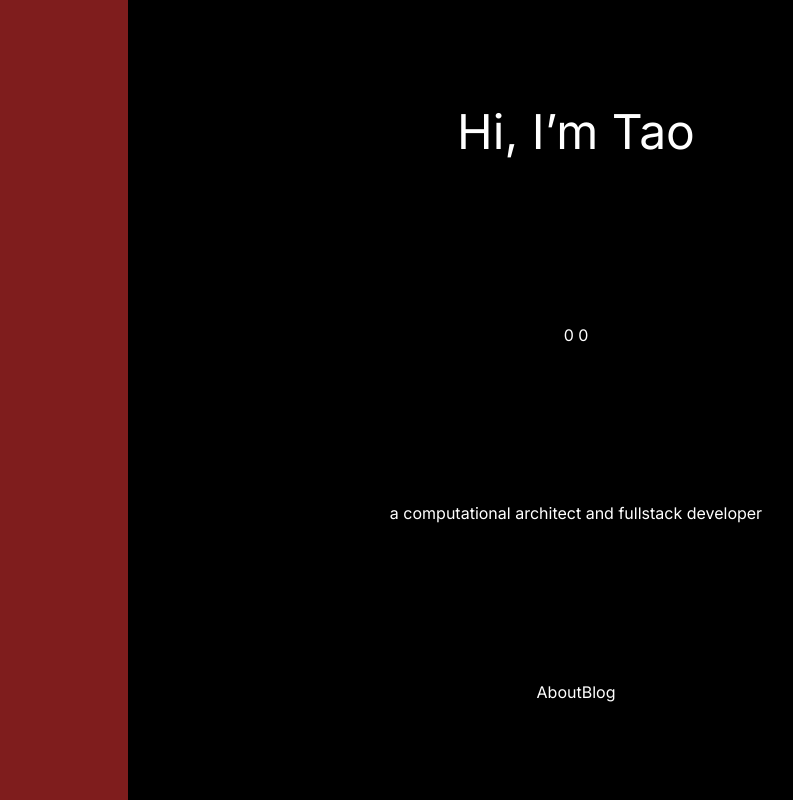
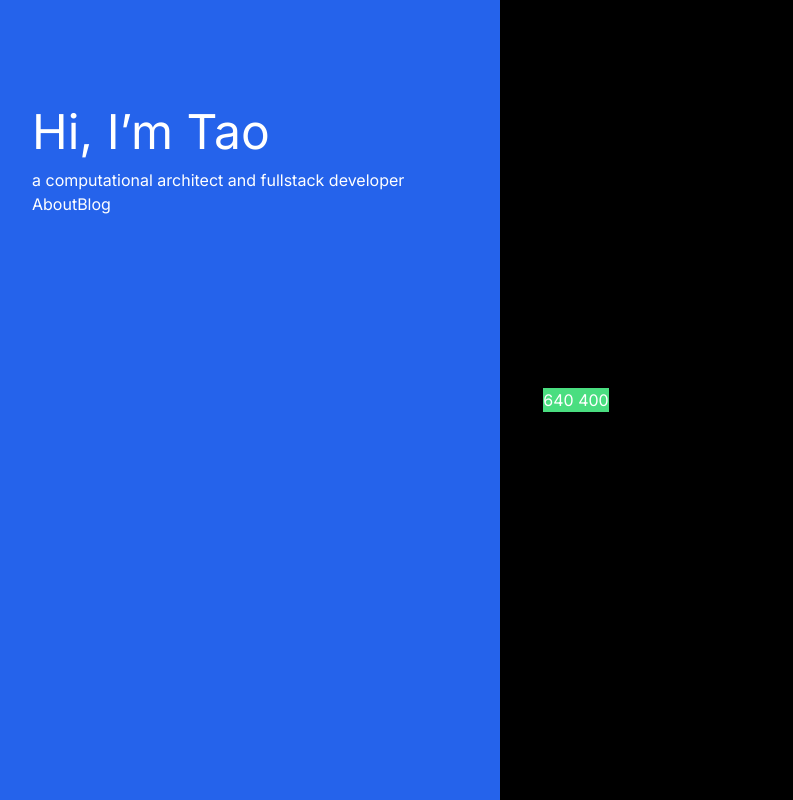
Before and after one commit to Abstractmachina/website_v2, a Next.js app: page / in a window 1280 px wide. Shown: the whole page, without its empty margins (64-857 px from the left). Built offline with nearby package versions, Linux system fonts and the light colour scheme.

Commit message:
rotating element with mouseX rotation translation implemented

```diff
--- a/app/page.tsx
+++ b/app/page.tsx
@@ -1,32 +1,23 @@
-'use client'
-
+import MouseDial from '@/components/mouseDial';
 import Image from 'next/image'
 import Link from 'next/link'
 import { MouseEventHandler, useState } from 'react';
 
 export default function Home() {
 
-  const [x, setX] = useState(0);
-  const [y, setY] = useState(0);
+
 
   const handleClick = () => {
 
   }
 
-  const handleMouse = (e: React.MouseEvent<HTMLImageElement>) : void => {
-    setX(e.pageX)
-    setY(e.pageY)
-}
+
 
   return (
-    <main onMouseMove={handleMouse} className="flex min-h-screen flex-col items-center justify-between p-24">
-      <Link id='link_arch' href={'/architecture'} className='fixed top-0 left-0 h-full w-48 bg-red-900'></Link>
+    <main className="fixed min-h-screen flex-col items-center justify-between p-24 bg-blue-600">
+      <Link id='link_arch' href={'/architecture'} className='fixed top-0 left-0 h-full w-4'></Link>
       <h1>Hi, I&rsquo;m Tao</h1>
-      <div id="circle">
-        <span>{x}</span> <span>{y}</span>
-
-
-      </div>
+      <MouseDial/>
       <p>a computational architect and fullstack developer</p>
 
       <div>
--- /dev/null
+++ b/components/mouseDial.tsx
@@ -0,0 +1,43 @@
+"use client";
+
+import { map } from "@/libs/util";
+import { motion } from "framer-motion";
+import React, { useState } from "react";
+
+function MouseDial() {
+
+    const centerX = Math.round(window.innerWidth / 2);
+  const [x, setX] = useState(centerX);
+  const [y, setY] = useState(Math.round(window.innerHeight / 2));
+
+  const handleMouse = (e: React.MouseEvent<HTMLImageElement>): void => {
+    setX(e.pageX);
+    setY(e.pageY);
+  };
+
+    const translateRotation = () : number => {
+        const distanceToCenter = centerX - x;
+        console.log(distanceToCenter);
+
+        return map(-distanceToCenter, 0, centerX, 0, 90);
+  };
+
+  return (
+    <div
+      id="circle"
+      onMouseMove={handleMouse}
+      className="flex fixed min-w-full min-h-full top-0 left-0 justify-center items-center"
+    >
+      <motion.div
+        className="bg-green-400"
+        style={{
+          rotateZ: translateRotation(),
+        }}
+      >
+        <span>{x}</span> <span>{y}</span>
+      </motion.div>
+    </div>
+  );
+}
+
+export default MouseDial;
--- /dev/null
+++ b/libs/util.ts
@@ -0,0 +1,4 @@
+export const map = (value: number, low1: number, high1: number, low2: number, high2: number): number => {
+
+    return low2 + (value - low1) * (high2 - low2) / (high1 - low1)
+}
```
